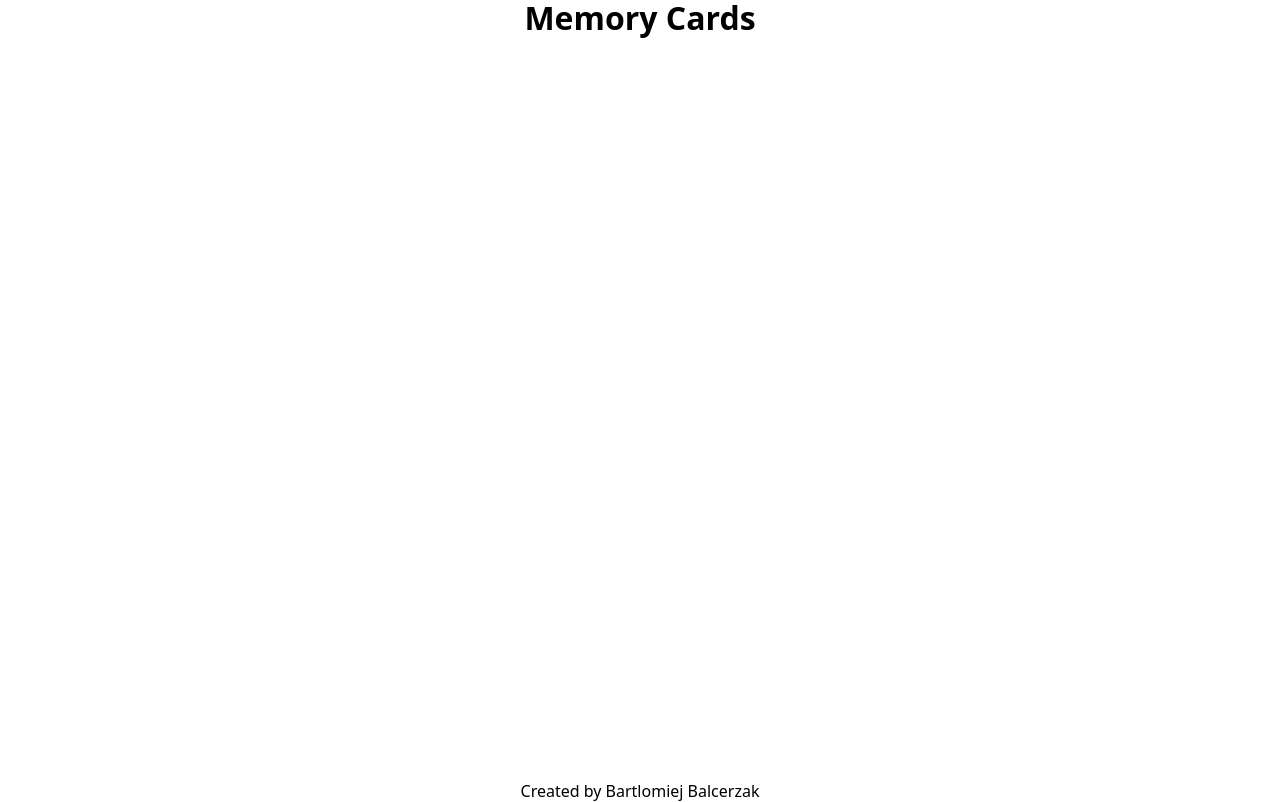
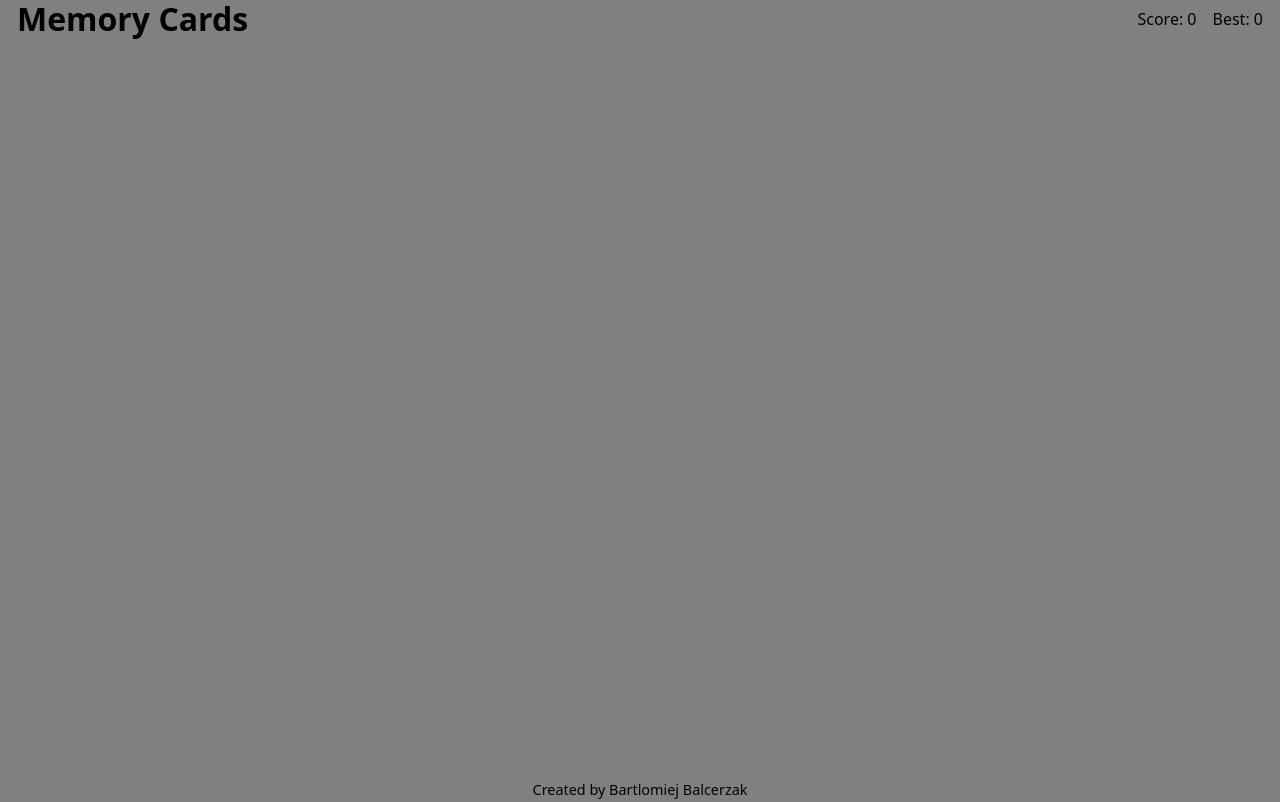
Before and after one commit to bartek8b/TOP-Memory_Cards, a React (Vite) app: page / in a window 1280 px wide. Built offline with nearby package versions, Linux system fonts and the light colour scheme.

Commit message:
Add header & .scores-container layout

```diff
--- a/src/App.jsx
+++ b/src/App.jsx
@@ -1,7 +1,13 @@
 function App() {
   return (
     <>
-      <h1>Memory Cards</h1>
+        <header>
+            <h1>Memory Cards</h1>
+            <div className="scores-container">
+                <p>Score: 0</p>
+                <p>Best: 0</p>
+            </div>
+        </header>
 
       <div className="cards-container"></div>
 
@@ -9,6 +15,7 @@ function App() {
         href="https://github.com/bartek8b"
         target="_blank"
         rel="noopener noreferrer"
+        className="signature"
       >
         Created by Bartlomiej Balcerzak
       </a>
--- a/src/index.css
+++ b/src/index.css
@@ -5,6 +5,7 @@
 }
 html {
   scroll-behavior: smooth;
+  background-color: gray;
 }
 * {
   margin: 0;
@@ -40,11 +41,30 @@ svg {
   font-family:
     system-ui, 'Segoe UI', Helvetica, Arial, sans-serif, 'Apple Color Emoji',
     'Segoe UI Emoji';
-  min-height: 100vh;
   display: flex;
   flex-direction: column;
   justify-content: space-between;
   align-items: center;
+  min-height: 100vh;
+  background-color: gray;
+  padding-inline: calc(var(--space-base) * 4);
+  border: 1px solid transparent;
+}
+header{
+  display: flex;
+  min-width: 100%;
+  align-items: center;
+  justify-content: space-between;
+  justify-self: flex-start;
+}
+.scores-container{
+  display: flex;
+  align-items: center;
+  justify-content: center;
+  gap: calc(var(--space-base) * 4);
+}
+.signature{
+  font-size: 0.9rem;
 }
 /* ======================================= */
 /* HOVER ================================ */
```
